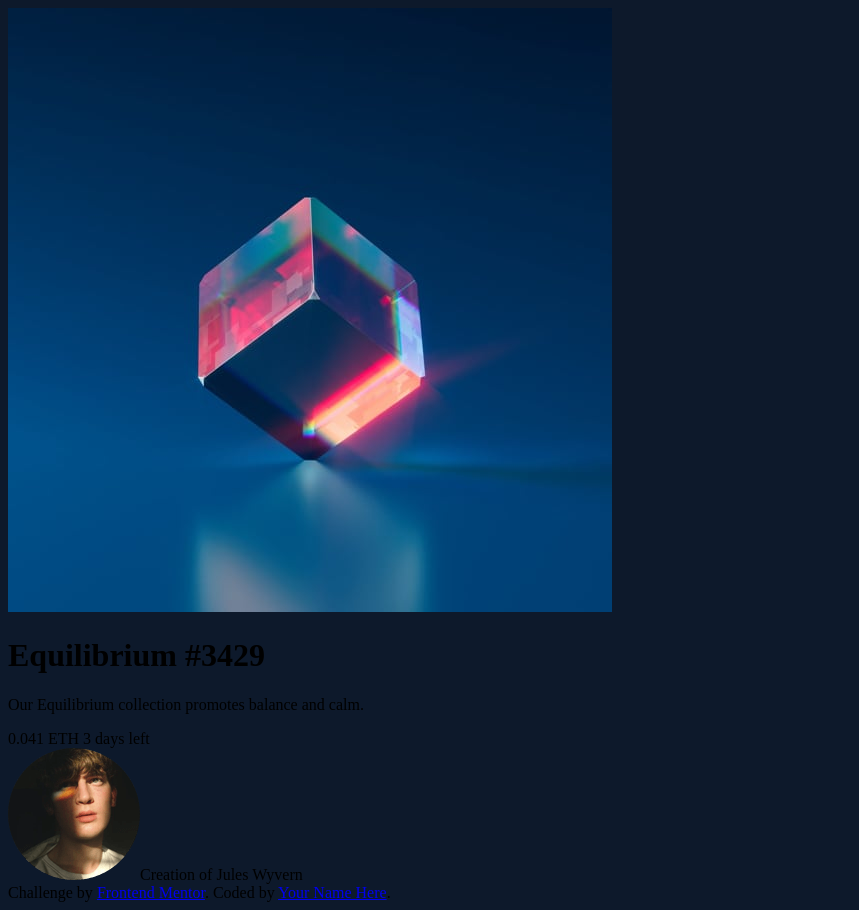
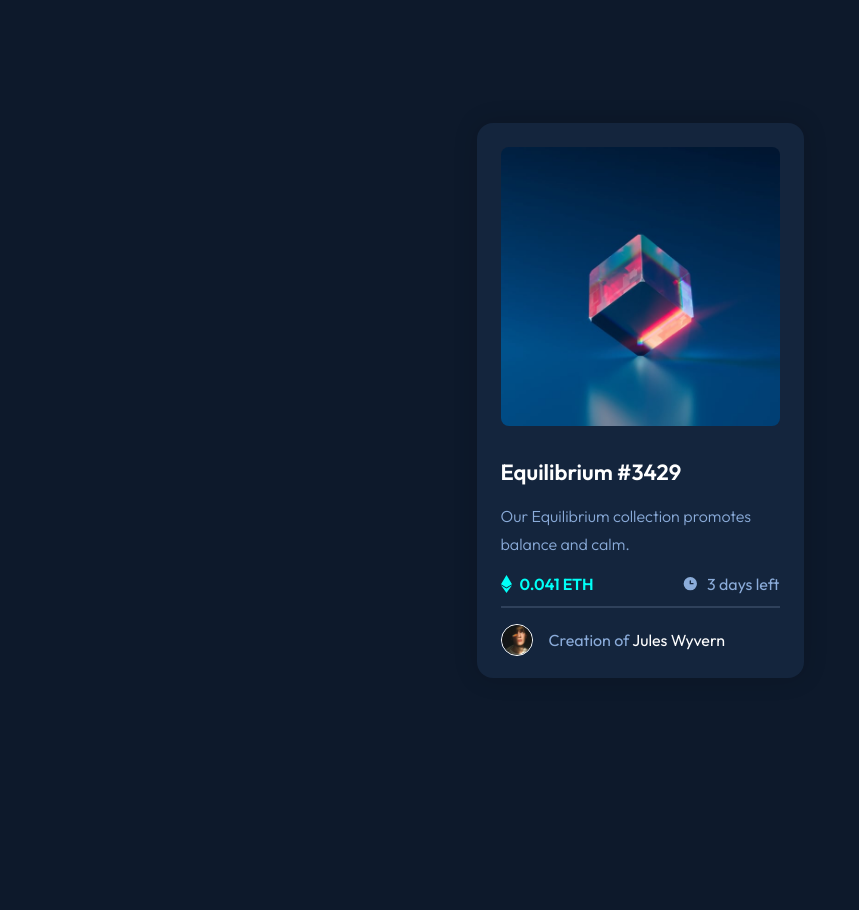
Before and after one commit to mariandotg/fm-nft-card-component-main, a plain HTML site: page index.html in a window 1280 px wide. Shown: the whole page, without its empty margins (0-859 px from the left). After the commit the page ends 800 px from the top, so only its background shows below. Drawn offline with Linux system fonts and the light colour scheme.

Commit message:
Challenge completed

```diff
--- a/index.html
+++ b/index.html
@@ -3,42 +3,55 @@
   <head>
     <meta charset="UTF-8" />
     <meta name="viewport" content="width=device-width, initial-scale=1.0" />
-
     <link
       rel="icon"
       type="image/png"
       sizes="32x32"
       href="./images/favicon-32x32.png"
     />
-    <link rel="stylesheet" href="./styles.css"/>
+    <link rel="preconnect" href="https://fonts.googleapis.com" />
+    <link rel="preconnect" href="https://fonts.gstatic.com" crossorigin />
+    <link
+      href="https://fonts.googleapis.com/css2?family=Outfit:wght@300;400;600&display=swap"
+      rel="stylesheet"
+    />
+    <link rel="stylesheet" href="./styles.css" />
+
     <title>Frontend Mentor | NFT preview card component</title>
   </head>
   <body>
     <main>
-
-      <section>
-        <img src="./images/image-equilibrium.jpg" alt="NFT-Equilibrium #3429" />
+      <section class="image-container">
+        <img
+          class="image--equilibrium"
+          src="./images/image-equilibrium.jpg"
+          alt="NFT-Equilibrium #3429"
+        />
       </section>
 
-      <h1>Equilibrium #3429</h1>
-      <section>
+      <section class="data-container">
+        <h1>Equilibrium #3429</h1>
         <p>Our Equilibrium collection promotes balance and calm.</p>
-        <span>0.041 ETH</span>
-        <span>3 days left</span>
+        <div>
+          <span class="price"
+            ><img src="./images/icon-ethereum.svg" />0.041 ETH</span
+          >
+          <span class="days-left"
+            ><img src="./images/icon-clock.svg" />3 days left</span
+          >
+        </div>
       </section>
 
-      <section>
-        <img src="./images/image-avatar.png" alt="image avatar" />Creation of
-        <a>Jules Wyvern</a>
+      <section class="author-container">
+        <div>
+          <img
+            class="author--image"
+            src="./images/image-avatar.png"
+            alt="image avatar"
+          />
+          <p>Creation of <a>Jules Wyvern</a></p>
+        </div>
       </section>
-
     </main>
-
-    <div class="attribution">
-      Challenge by
-      <a href="https://www.frontendmentor.io?ref=challenge" target="_blank"
-        >Frontend Mentor</a
-      >. Coded by <a href="#">Your Name Here</a>.
-    </div>
   </body>
 </html>
--- a/styles.css
+++ b/styles.css
@@ -3,15 +3,115 @@
   --cyan: hsl(178, 100%, 50%);
 
   --very-dark-blue-bodybg: hsl(217, 54%, 11%); /*(main BG)*/
---very-dark-blue-cardbg: hsl(216, 50%, 16%); /*(card BG)*/
---very-dark-blue-line: hsl(215, 32%, 27%); /*(line)*/
---white: hsl(0, 0%, 100%);
-
+  --very-dark-blue-cardbg: hsl(216, 50%, 16%); /*(card BG)*/
+  --very-dark-blue-line: hsl(215, 32%, 27%); /*(line)*/
+  --white: hsl(0, 0%, 100%);
+}
+* {
+  margin: 0;
+  padding: 0;
+  box-sizing: border-box;
+}
+html,
+body {
+  height: 100%;
+}
+html {
+  font-family: "Outfit", sans-serif;
+  background-color: var(--very-dark-blue-bodybg);
+}
+body {
+  display: flex;
+  flex-direction: column;
+  justify-content: center;
+  align-items: center;
+}
+main {
+  display: flex;
+  flex-direction: column;
+  gap: 28px;
+  width: 327px;
+  padding: 24px;
+  border-radius: 16px;
+  background-color: var(--very-dark-blue-cardbg);
+  box-shadow: 0px 0px 24px rgba(0, 0, 0, 0.16);
+}
+.image-container {
+  width: fit-content;
+}
+.image--equilibrium,
+.author--image {
+  object-fit: contain;
+}
+.image--equilibrium {
+  border-radius: 8px;
+  width: 100%;
+}
+.data-container {
+  display: flex;
+  flex-direction: column;
+  gap: 16px;
+}
+.data-container h1 {
+  font-size: 22px;
+  font-weight: 600;
+  color: var(--white);
+}
+.data-container p {
+  font-weight: 300;
+  line-height: 28px;
+  color: var(--soft-blue);
+}
+.data-container div {
+  display: flex;
+  justify-content: space-between;
+  width: 100%;
+}
+.price, .days-left {
+  display: inline-flex;
+  align-items: center;
+}
+.price {
+  font-weight: 600;
+  color: var(--cyan);
+}
+.days-left{
+  color: var(--soft-blue);
+}
+.price img, .days-left img {
+  margin-right: 8px;
+}
+.author-container {
+  height: 32px;
+}
+.author-container {
+  display: flex;
+  flex-direction: column;
+  color: var(--soft-blue);
+  height: 32px;
+}
+.author-container div {
+  display: flex;
+  align-items: center;
+  height: 100%;
+}
+.author-container::before {
+  display: inline-block;
+  position: relative;
+  top: -16px;
+  content: " ";
+  border: 1px var(--very-dark-blue-line) solid;
+}
+.author-container p > a {
+  color: var(--white);
+}
+.author--image {
+  height: 100%;
+  border-radius: 50%;
+  border: 1px solid var(--white);
+  margin-right: 16px;
 }
 
-html {
-    background-color: var(--very-dark-blue-bodybg);
-}
 /*
 
 ### Primary
```
